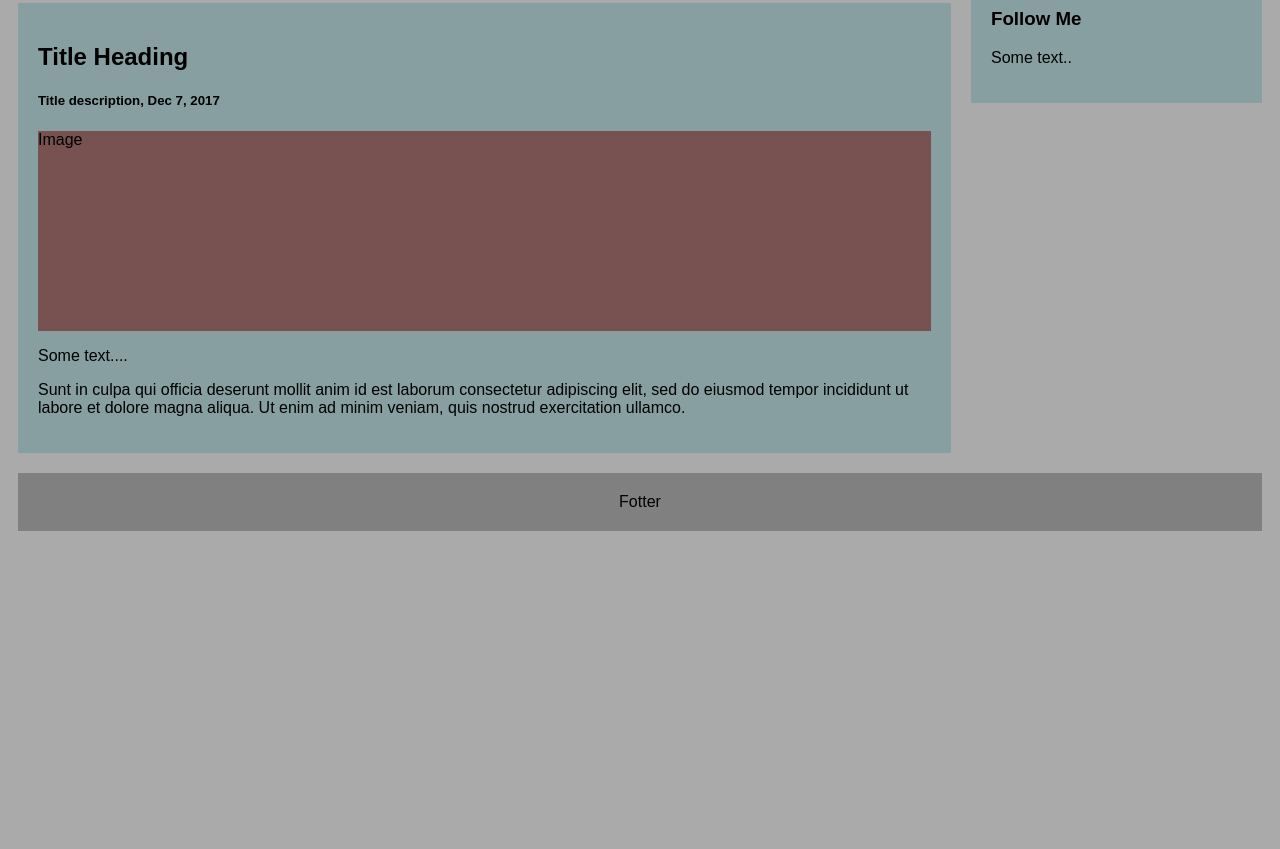
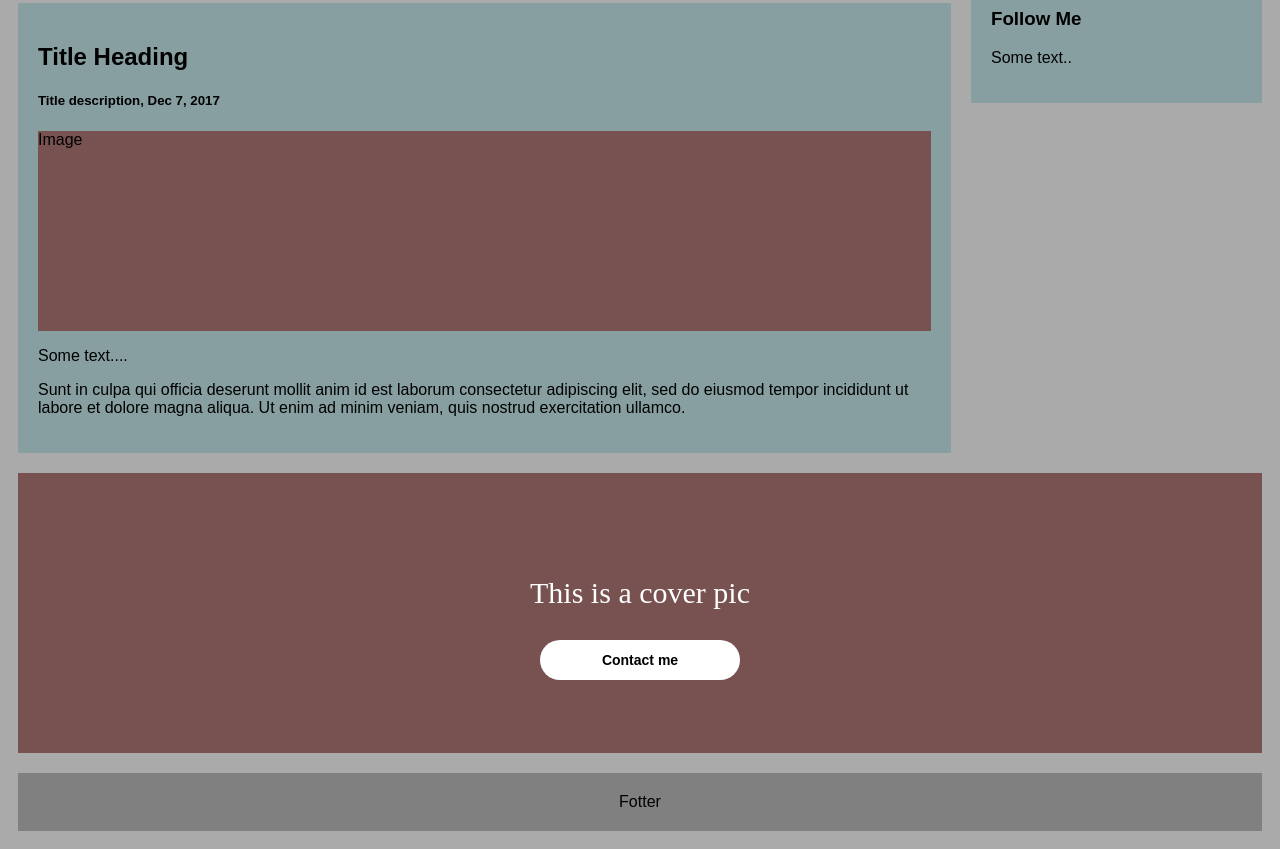
Before and after one commit to fozlajibon/lay, a plain HTML site: page index.html in a window 1280 px wide. Shown: the part 737-1586 px from the top of the page. Before the commit the page ends 1286 px from the top, so only its background shows below. Drawn offline with Linux system fonts and the light colour scheme.

Commit message:
Update index.html

```diff
--- a/index.html
+++ b/index.html
@@ -53,6 +53,10 @@
 	</div>
 </div>
 </div>
+<div class="cover fakeimg">
+	<p>This is a cover pic</p>
+	<button>Contact me</button>
+</div>
 <div class="fotter">Fotter</div>
 </body>
 </html>
```
